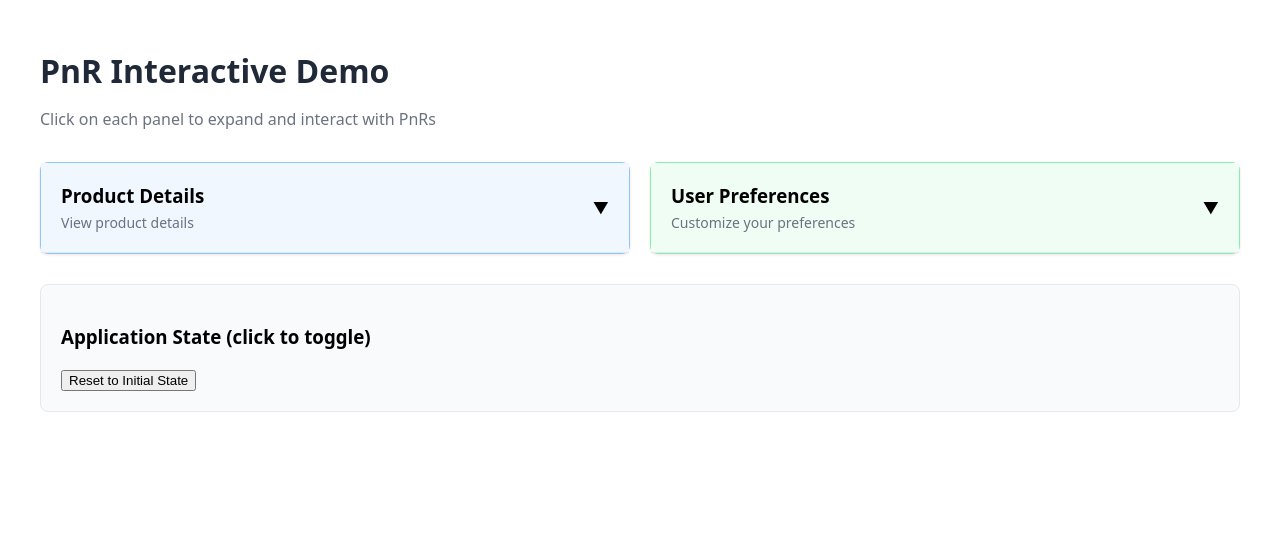
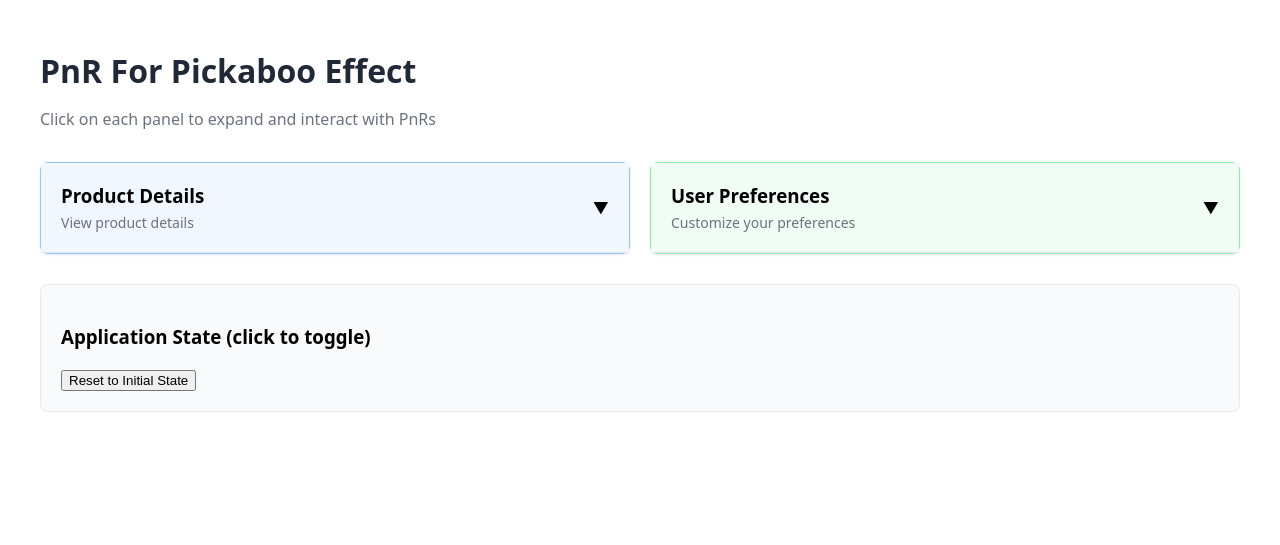
Before and after one commit to spicecoder/pickabooeffect, a plain HTML site: page index.html in a window 1280 px wide. Drawn offline with Linux system fonts and the light colour scheme.

Commit message:
Update index.html

```diff
--- a/index.html
+++ b/index.html
@@ -192,7 +192,7 @@
 </head>
 <body>
     <div class="container">
-        <h1>PnR Interactive Demo</h1>
+        <h1>PnR For Pickaboo Effect</h1>
         <p>Click on each panel to expand and interact with PnRs</p>
 
         <div class="grid">
```
